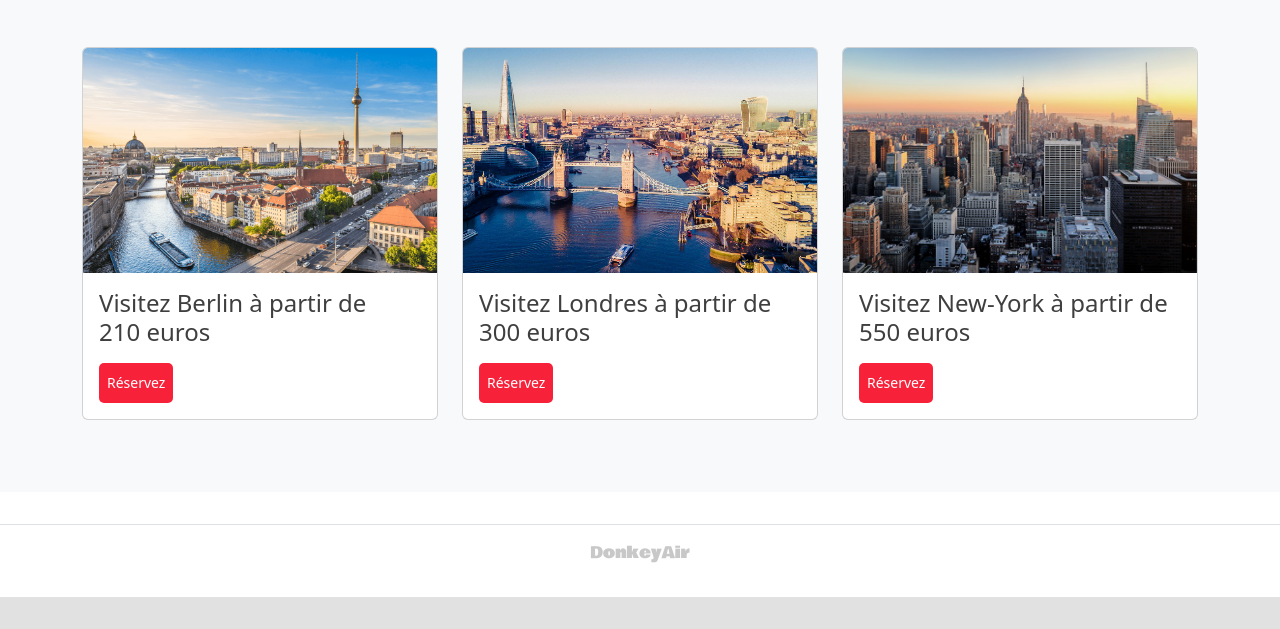
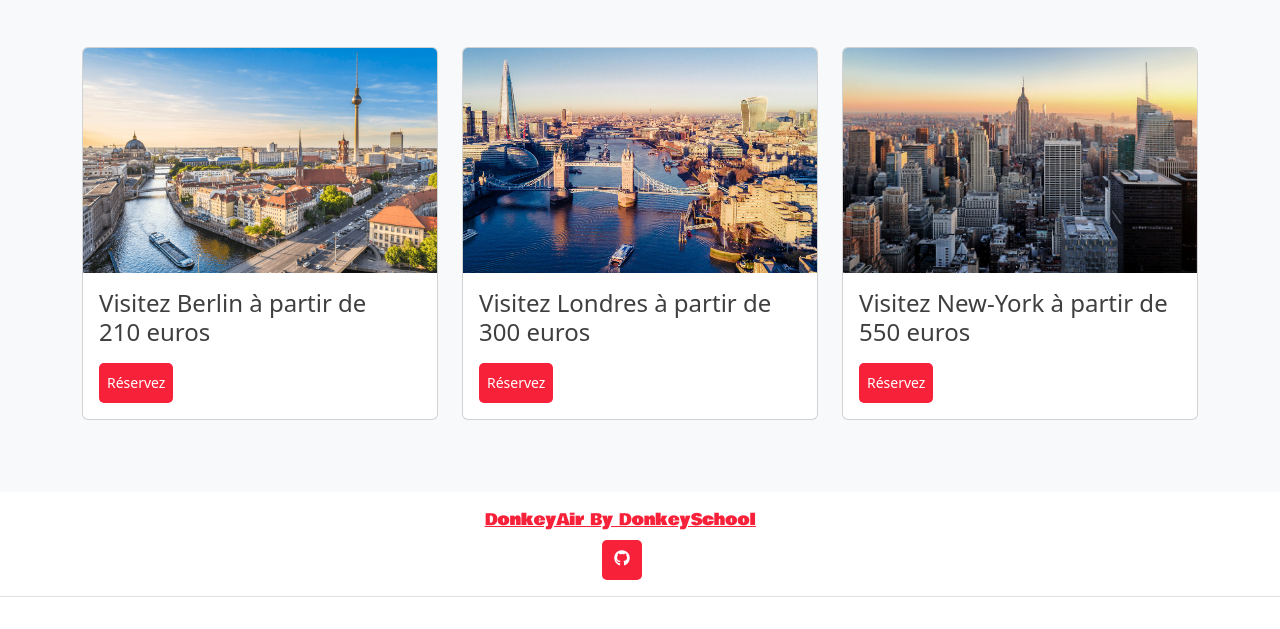
Before and after one commit to thomasbetend/DonkeyAir, a PHP site: page /accueil in a window 1280 px wide. Shown: the part 529-1158 px from the top of the page. Before the commit the page ends 1126 px from the top, so only its background shows below. Run offline with PHP 8.4, Linux system fonts and the light colour scheme; data comes from the database, SQL or seed files in the repository; some libraries are stand-ins or nearby versions.

Commit message:
modifs footer html css

```diff
--- a/footer.php
+++ b/footer.php
@@ -1,5 +1,6 @@
 <footer class="py-3 my-4 footer mt-auto py-3">
     <ul class="nav justify-content-center border-bottom pb-3 mb-3">
+        <a class="text-center text-footer-DonkeyAir" href="https://donkey.school/" target="_blank">DonkeyAir By DonkeySchool</a>
+        <a class="btn btn-primary github" style="" href="https://github.com/thomasbetend/DonkeyAir" target="_blank" role="button"><i class="fab fa-github"></i></a>
     </ul>
-    <p class="text-center text-footer-DonkeyAir">DonkeyAir</p>
 </footer>
--- a/styles.css
+++ b/styles.css
@@ -248,7 +248,18 @@ input[type="date"] {
 .text-footer-DonkeyAir {
     font-family: var(--font1);
     font-weight: 100;
-    color: rgb(200, 200, 200);
+    color: rgb(248, 33, 58);
+   /* display: flex;
+    justify-content: center;*/
+}
+
+.github {
+
+    color:white;
+    margin-top: 2em;
+    right: 12%;
+    position: relative;
+
 }
 
 /* calendar */
```
